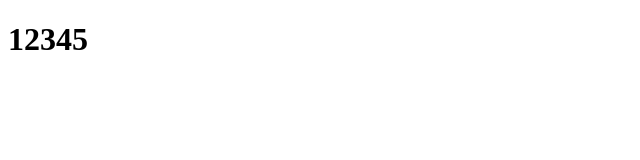
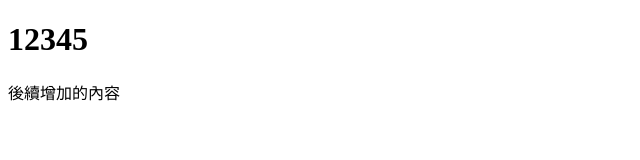
Before and after one commit to DavidWang85/demosite, a plain HTML site: page index.html in a window 1280 px wide. Shown: the whole page, without its empty margins (0-640 px from the left). Drawn offline with Linux system fonts and the light colour scheme.

Commit message:
edit index

```diff
--- a/index.html
+++ b/index.html
@@ -8,5 +8,6 @@
 </head>
 <body>
     <h1>12345</h1>
+    <p>後續增加的內容</p>
 </body>
 </html>
```
